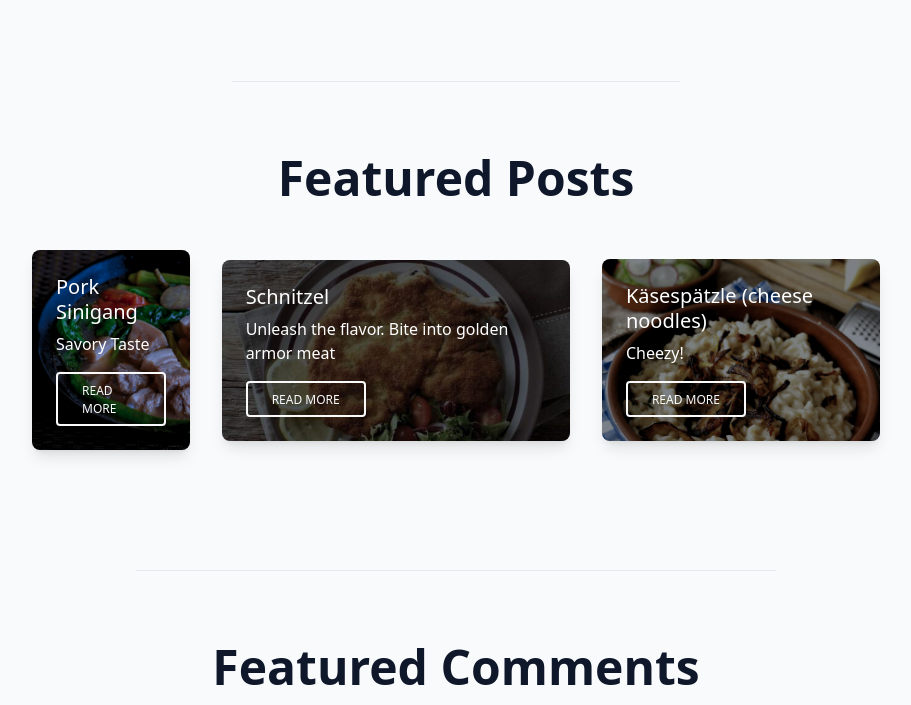
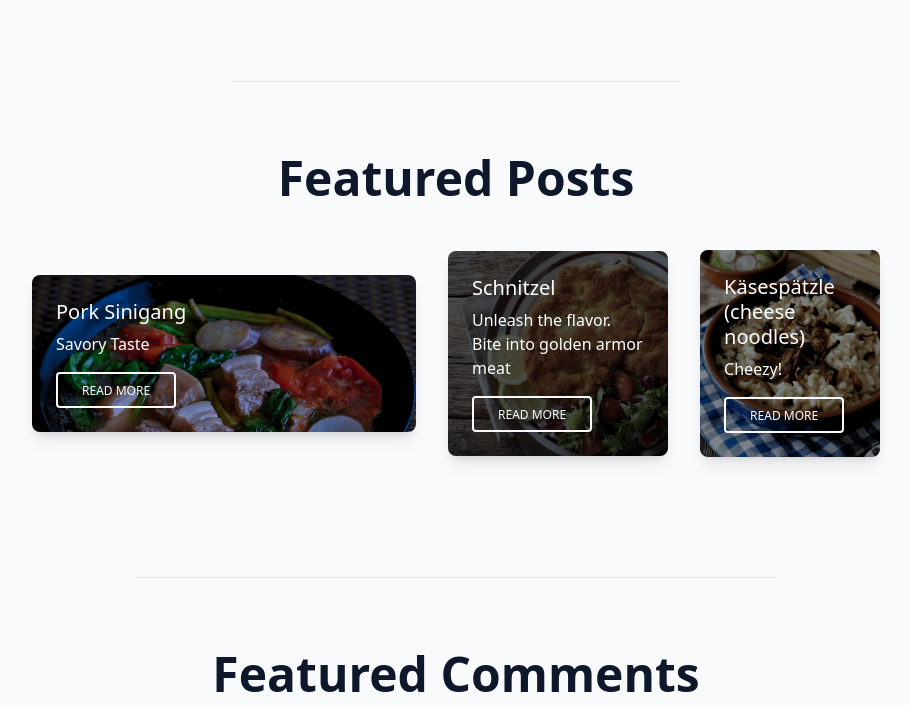
Before and after one commit to Meiroudii/sinigang-sanctuary, a Flask app: page / in a window 1280 px wide. Shown: the part 815-1520 px from the top of the page, without its empty margins (184-1095 px from the left). Run offline with Flask 3, Linux system fonts and the light colour scheme; some libraries are stand-ins or nearby versions.

Commit message:
TODO: Size issue featured post

```diff
--- a/static/css/output.css
+++ b/static/css/output.css
@@ -1588,6 +1588,10 @@ video {
     width: 50%;
   }
 
+  .sm\:w-\[90\%\] {
+    width: 90%;
+  }
+
   .sm\:flex-row {
     flex-direction: row;
   }
@@ -1653,6 +1657,10 @@ video {
     display: none;
   }
 
+  .md\:max-w-sm {
+    max-width: 24rem;
+  }
+
   .md\:p-2 {
     padding: 0.5rem;
   }
--- a/templates/index.html
+++ b/templates/index.html
@@ -54,7 +54,7 @@
             class="list-none mx-auto my-12 flex flex-col sm:flex-row items-center gap-8"
         >
             <div
-                class="block max-w-sm rounded-lg bg-white bg-cover p-6 shadow-lg dark:bg-neutral-700"
+                class="block md:max-w-sm sm:w-[90%] rounded-lg bg-white bg-cover p-6 shadow-lg dark:bg-neutral-700"
                 style="
                     background-image: url(&quot;../static/assets/images/pork-sinigang-dark.jpg&quot;);
                 "
@@ -84,12 +84,12 @@
                 "
             >
                 <h5
-                    class="mb-2 text-xl font-medium leading-tight text-neutral-800 text-white dark:text-neutral-50"
+                    class="mb-2 text-xl font-medium leading-tight text-white dark:text-neutral-50"
                 >
                 Schnitzel
                 </h5>
                 <p
-                    class="mb-4 text-base text-neutral-600 text-white dark:text-neutral-200"
+                    class="mb-4 text-base text-white dark:text-neutral-200"
                 >
                 Unleash the flavor. Bite into golden armor meat
                 </p>
```
